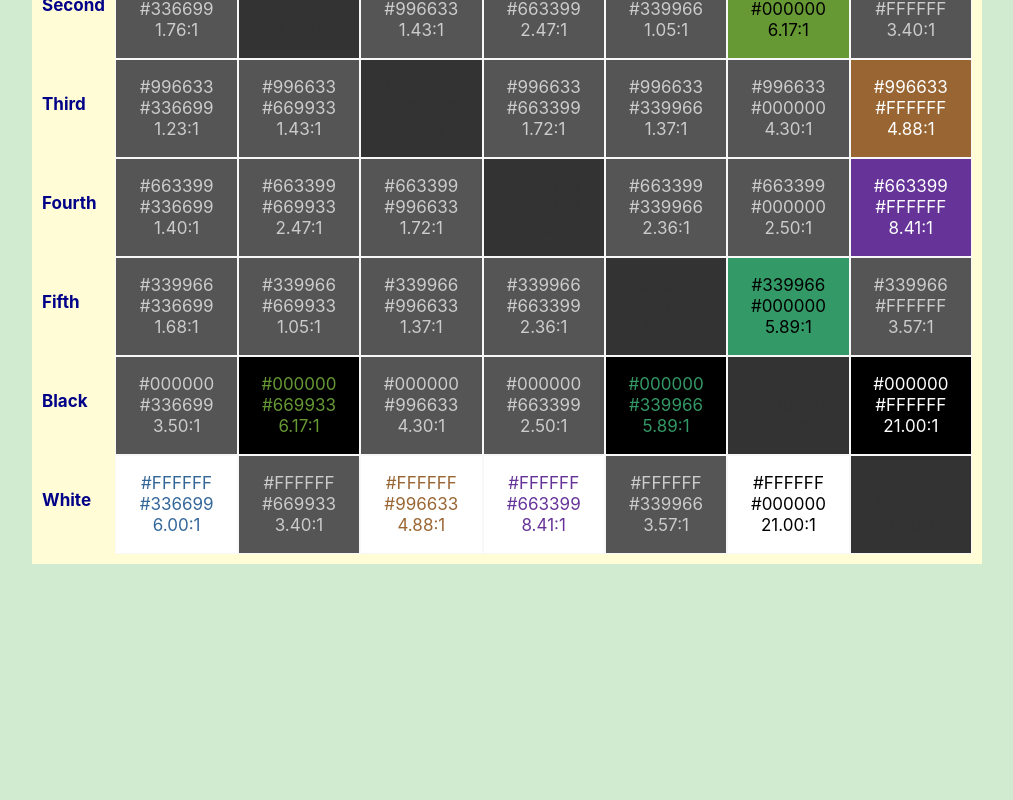
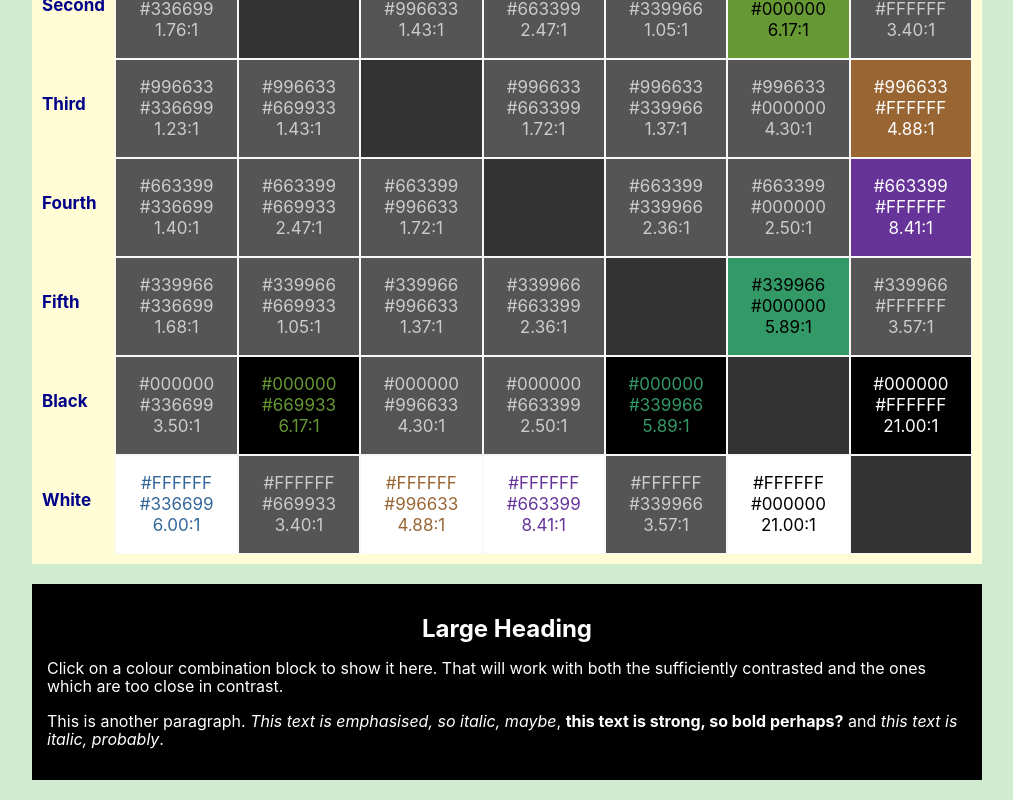
Before and after one commit to JulianNicholls/palette-visualiser-3, a React app: page / in a window 1280 px wide. Shown: the part 466-1266 px from the top of the page, without its empty margins (133-1146 px from the left). Before the commit the page ends 1050 px from the top, so only its background shows below. Built offline with nearby package versions, Linux system fonts and the light colour scheme.

Commit message:
Add sample text and a function to set fg and bg.

```diff
--- a/src/App.js
+++ b/src/App.js
@@ -3,6 +3,7 @@ import React from 'react';
 import InputBox from './components/InputBox';
 import ColourInfo from './components/ColourInfo';
 import ColourBlocks from './components/ColourBlocks';
+import SampleText from './components/SampleText';
 
 import { rgbStrToArray, RGBtoHSV, HSVtoHSL, HSLtoRGB } from './conversions';
 
@@ -14,7 +15,9 @@ class App extends React.Component {
 
     this.state = {
       rgbs: ['#336699', '#669933', '#996633', '#663399', '#339966'],
-      hsls: []
+      hsls: [],
+      selectedBG: '#000000',
+      selectedFG: '#ffffff'
     };
 
     const saveData = localStorage.getItem(LS_KEY);
@@ -79,8 +82,12 @@ class App extends React.Component {
     this.setState(() => ({ hsls, rgbs }));
   };
 
+  selectColour = (bg, fg) => {
+    this.setState(() => ({ selectedBG: bg, selectedFG: fg }));
+  };
+
   render() {
-    const { rgbs, hsls } = this.state;
+    const { rgbs, hsls, selectedBG, selectedFG } = this.state;
 
     return (
       <div>
@@ -95,7 +102,8 @@ class App extends React.Component {
             />
             <ColourInfo rgbs={rgbs} />
           </div>
-          <ColourBlocks rgbs={rgbs} />
+          <ColourBlocks rgbs={rgbs} selectColour={this.selectColour} />
+          <SampleText bg={selectedBG} fg={selectedFG} />
         </div>
       </div>
     );
--- a/src/styles/styles.scss
+++ b/src/styles/styles.scss
@@ -134,3 +134,8 @@ h1 {
     }
   }
 }
+
+.sample-text {
+  border: 5px solid black;
+  padding: 10px;
+}
```
